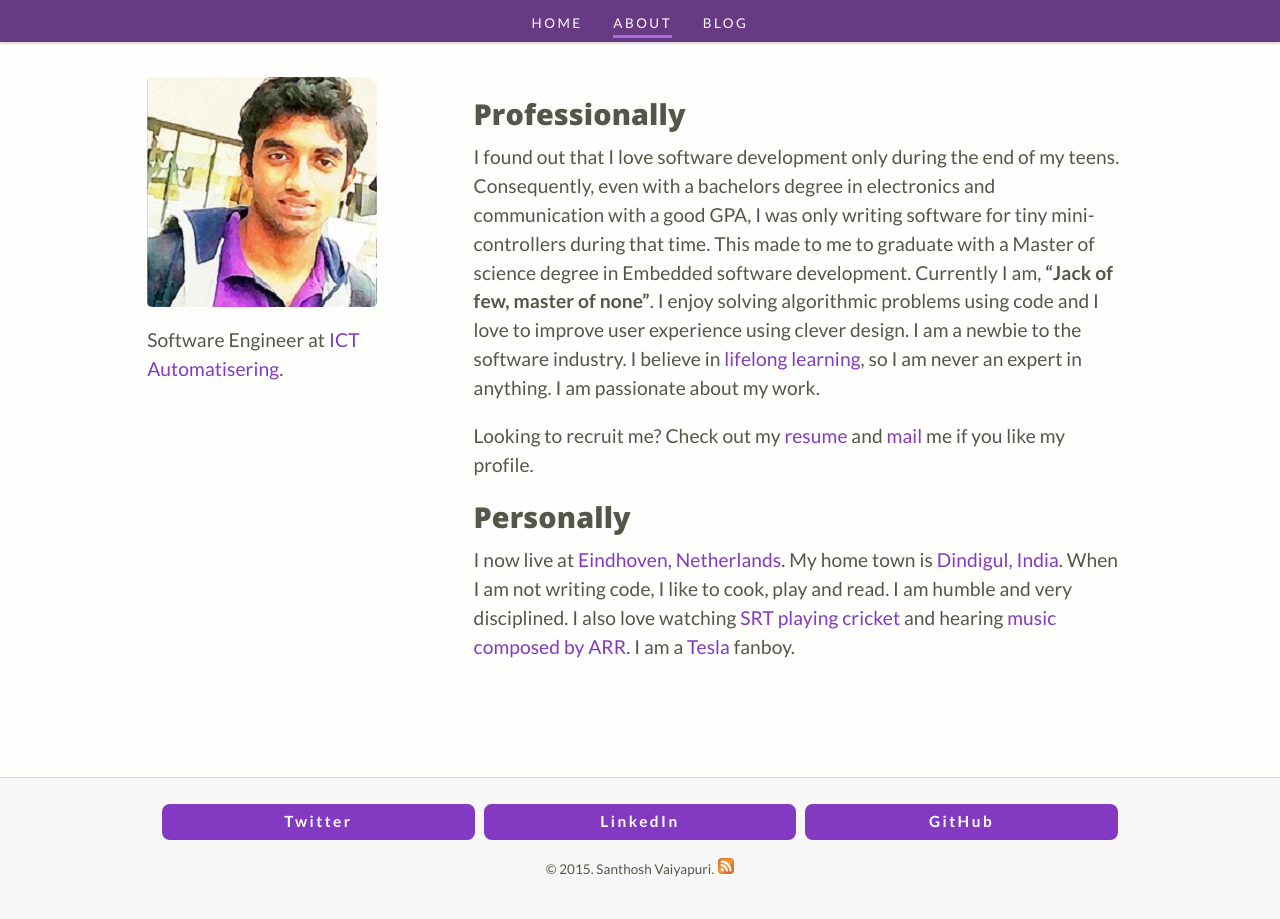
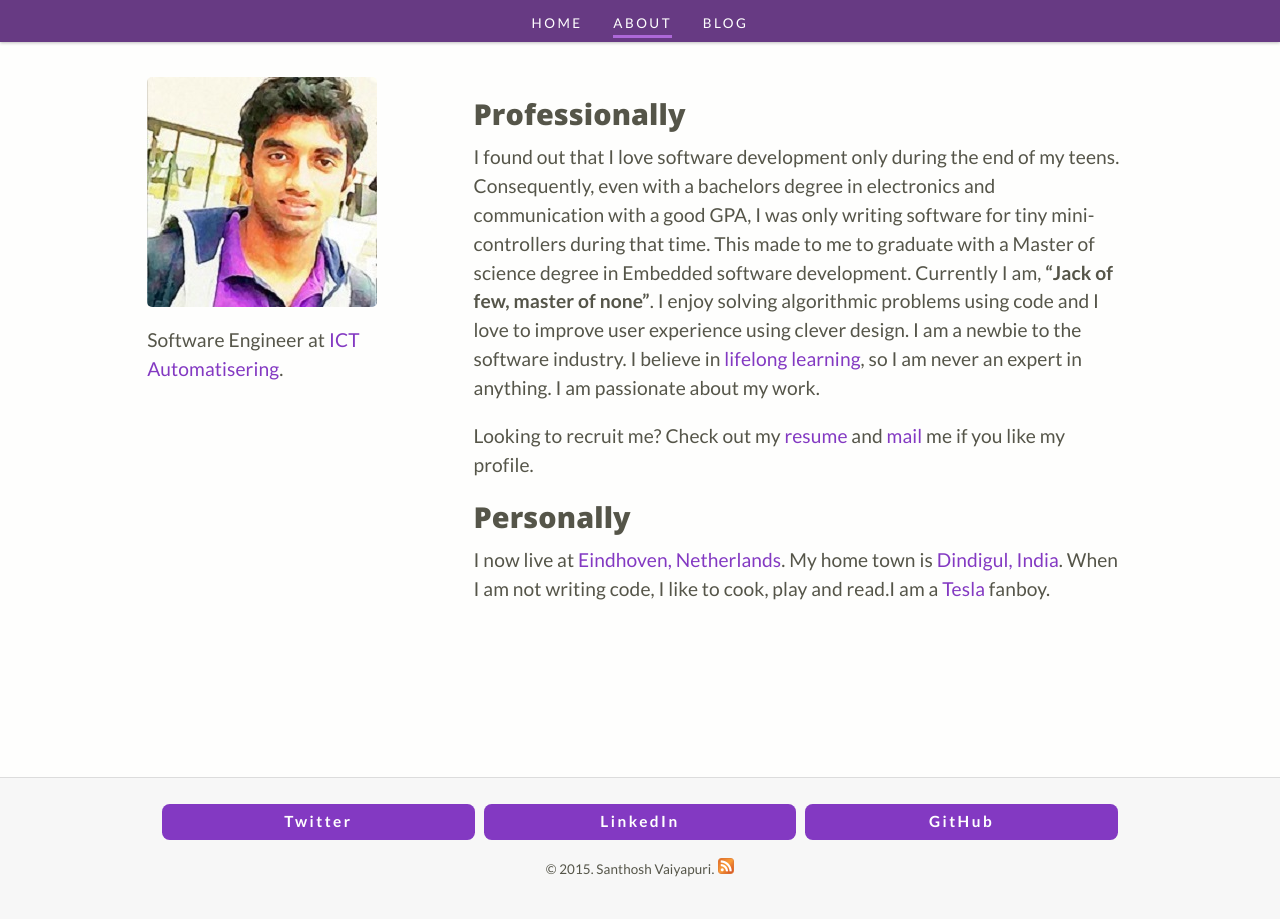
Before and after one commit to santhoshvai/santhoshvai.github.io, a Jekyll site: the page built from about.md, in a window 1280 px wide. Built offline with Jekyll 4.4.1, drawn with Linux system fonts in a browser that asks for light colours; Markdown is read by kramdown in place of the engine named in the settings.

Commit message:
Update about.md

```diff
--- a/about.md
+++ b/about.md
@@ -13,4 +13,4 @@ Looking to recruit me? Check out my [resume](/public/files/Santhosh_CV_detailed.
 
 ## Personally
 
-I now live at [Eindhoven, Netherlands](https://www.google.nl/maps/place/Eindhoven/@51.4484856,5.4515104,12z/data=!3m1!4b1!4m2!3m1!1s0x47c6d91b5579c39f:0xf39ad2648164b998). My home town is [Dindigul, India](https://www.google.nl/maps/place/Dindigul,+Tamil+Nadu,+India/@10.3640591,77.9738117,13z/data=!4m2!3m1!1s0x3b00aa57a54881e3:0x765a14068982e6e7). When I am not writing code, I like to cook, play and read. I am humble and very disciplined.  I also love watching [SRT playing cricket](http://www.espncricinfo.com/india/content/player/35320.html) and hearing [music composed by ARR](https://play.spotify.com/artist/1mYsTxnqsietFxj1OgoGbG?play=true&utm_source=open.spotify.com&utm_medium=open). I am a [Tesla](http://www.teslamotors.com/) fanboy.
+I now live at [Eindhoven, Netherlands](https://www.google.nl/maps/place/Eindhoven/@51.4484856,5.4515104,12z/data=!3m1!4b1!4m2!3m1!1s0x47c6d91b5579c39f:0xf39ad2648164b998). My home town is [Dindigul, India](https://www.google.nl/maps/place/Dindigul,+Tamil+Nadu,+India/@10.3640591,77.9738117,13z/data=!4m2!3m1!1s0x3b00aa57a54881e3:0x765a14068982e6e7). When I am not writing code, I like to cook, play and read.I am a [Tesla](http://www.teslamotors.com/) fanboy.
```
